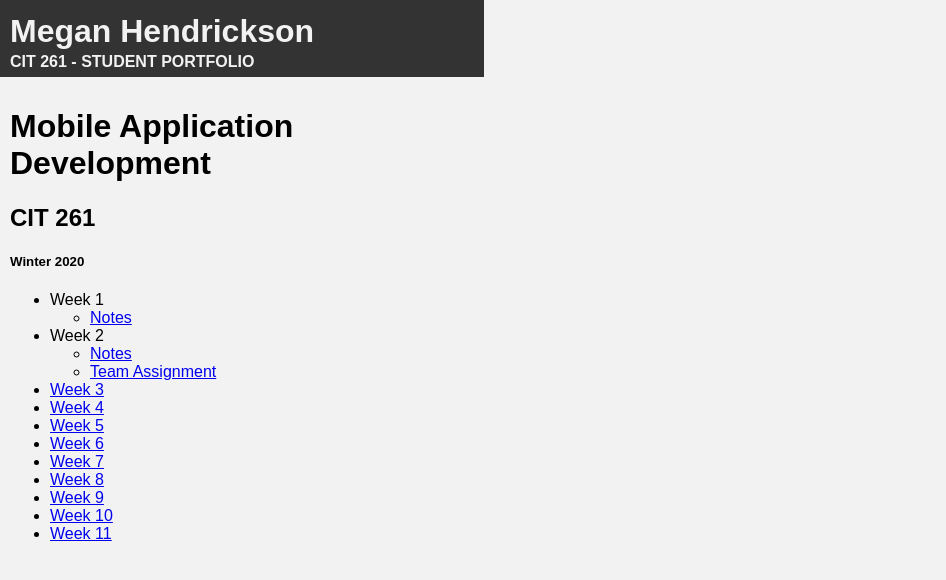
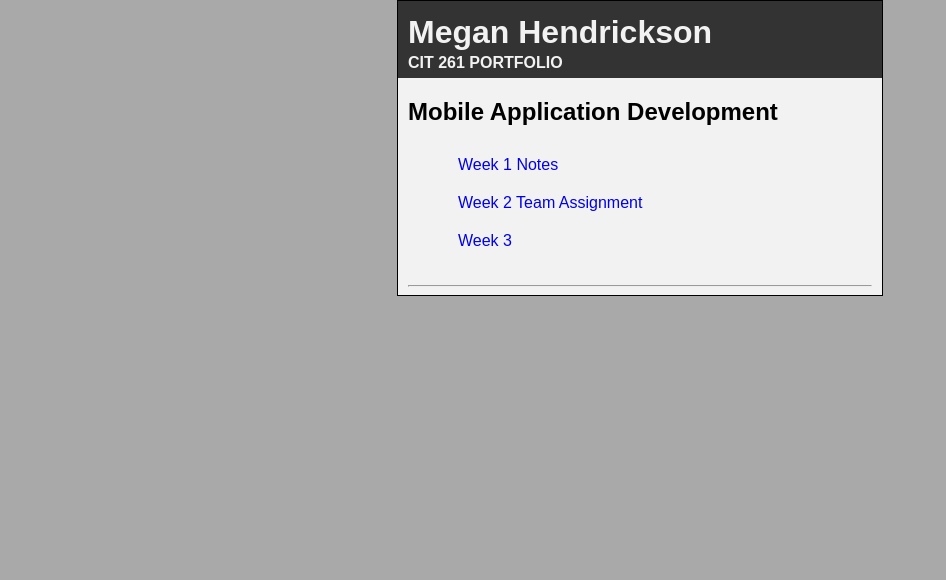
Before and after one commit to meganhendrickson/meganhendrickson.github.io, a PHP site: page / in a window 1280 px wide. Shown: the top 580 px of the page, without its empty margins (0-946 px from the left). Run offline with PHP 8.4, Linux system fonts and the light colour scheme.

Commit message:
update design & styles

```diff
--- a/index.html
+++ b/index.html
@@ -1,49 +1,31 @@
-<!doctype html>
+<!DOCTYPE html>
 <html amp lang="en">
+
 <head>
   <meta charset="utf-8">
   <title>Megan Hendrickson - Student Portfolio</title>
   <meta name="viewport" content="width=device-width,minimum-scale=1,initial-scale=1">
   <link rel="stylesheet" type="text/css" href="mystyle.css">
 </head>
+
 <body>
   <header>
     <h1 id="title">Megan Hendrickson</h1>
-		<h2 id="subtitle">CIT 261 - Student Portfolio</h2>
+    <h2 id="subtitle">CIT 261 Portfolio</h2>
   </header>
   <main>
-        <h1>Mobile Application Development</h1>
-        <h2>CIT 261</h2>
-        <h5>Winter 2020</h5>
+    <h2>Mobile Application Development</h2>
     <nav>
-          <ul>
-			  	<li>Week 1</li>
-                  <ul>
-                    <li><a href="week1/notes.html">Notes</a></li>
-                  </ul>
-                <li>Week 2</li>
-                  <ul>
-                    <li><a href="week2/notes.html">Notes</a></li>
-                    <li><a href="week2/teamassn.html">Team Assignment</a></li>
-                  </ul>
+      <ul class="mainmenu">
+        <li><a href="week1.html">Week 1 Notes</a></li>
+        <li><a href="week2.html">Week 2 Team Assignment</a></li>
         <li><a href="#">Week 3</a></li>
-                <li><a href="#">Week 4</a></li>
-                <li><a href="#">Week 5</a></li>
-                <li><a href="#">Week 6</a></li>
-                <li><a href="#">Week 7</a></li>
-                <li><a href="#">Week 8</a></li>
-                <li><a href="#">Week 9</a></li>
-                <li><a href="#">Week 10</a></li>
-                <li><a href="#">Week 11</a></li>
-              </ul>
-            </li>
-
       </ul>
     </nav>
-
   </main>
   <footer>
-
+    <hr>
   </footer>
 </body>
+
 </html>
--- a/mystyle.css
+++ b/mystyle.css
@@ -1,8 +1,13 @@
+html {
+    background-color: darkgrey;
+}
 body {
     margin: 0px;
     font-family: Arial, Helvetica, sans-serif;
     background-color: #f2f2f2;
     max-width: 484px;
+    margin: 0px auto;
+    border: 1px solid black;
 }
 
 /* Style the Header */
@@ -15,16 +20,18 @@ header {
 #title {
     margin: 10px 0px 3px 0px;
 }
+
 #subtitle {
     margin: 0px 0px 3px 0px;
-text-transform: uppercase;
-font-size: medium;
+    text-transform: uppercase;
+    font-size: medium;
 }
 
 /* Style main content */
 main {
     padding: 0px 10px;
 }
+
 /* Style main menu links */
 .mainmenu {
     list-style-type: none;
@@ -43,9 +50,7 @@ main {
     text-decoration: underline;
 }
 
-/* Style the content */
-main {
-    padding: 10px;
-    height: 200px;
-    /* Should be removed. Only for demonstration */
+footer {
+    margin-top: 25px;
+    padding: 0px 10px;
 }
```
Also changed, not shown: week1.html (renamed from week1/notes.html, +5 -12 lines), week2.html (added, +91 -0 lines), week2/notes.html (deleted, +0 -21 lines), week2/teamassn.html (deleted, +0 -78 lines). Lines whose indentation alone changed are shown as unchanged.
